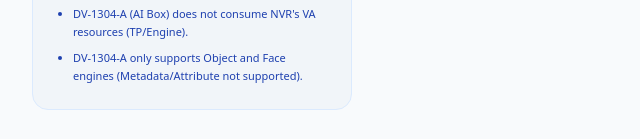
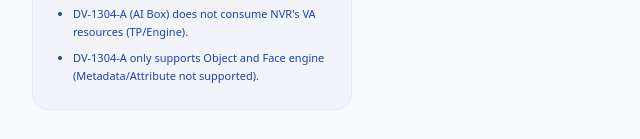
Before and after one commit to whroejd-del/VA-Throughput, a plain HTML site: page index.html in a window 1280 px wide. Shown: the part 810-949 px from the top of the page, 0-640 px from the left. Drawn offline with nearby package versions, Linux system fonts and the light colour scheme.

Commit message:
Fix grammatical error in DV-1304-A description

```diff
--- a/index.html
+++ b/index.html
@@ -60,7 +60,7 @@
                     <li>Metadata is required for Attributes, but costs 0 TP.</li>
                     <li>Attributes cost 100 TP.</li>
                     <li>DV-1304-A (AI Box) does not consume NVR's VA resources (TP/Engine).</li>
-                    <li>DV-1304-A only supports Object and Face engines (Metadata/Attribute not supported).</li>
+                    <li>DV-1304-A only supports Object and Face engine (Metadata/Attribute not supported).</li>
                 </ul>
             </div>
         </div>
```
